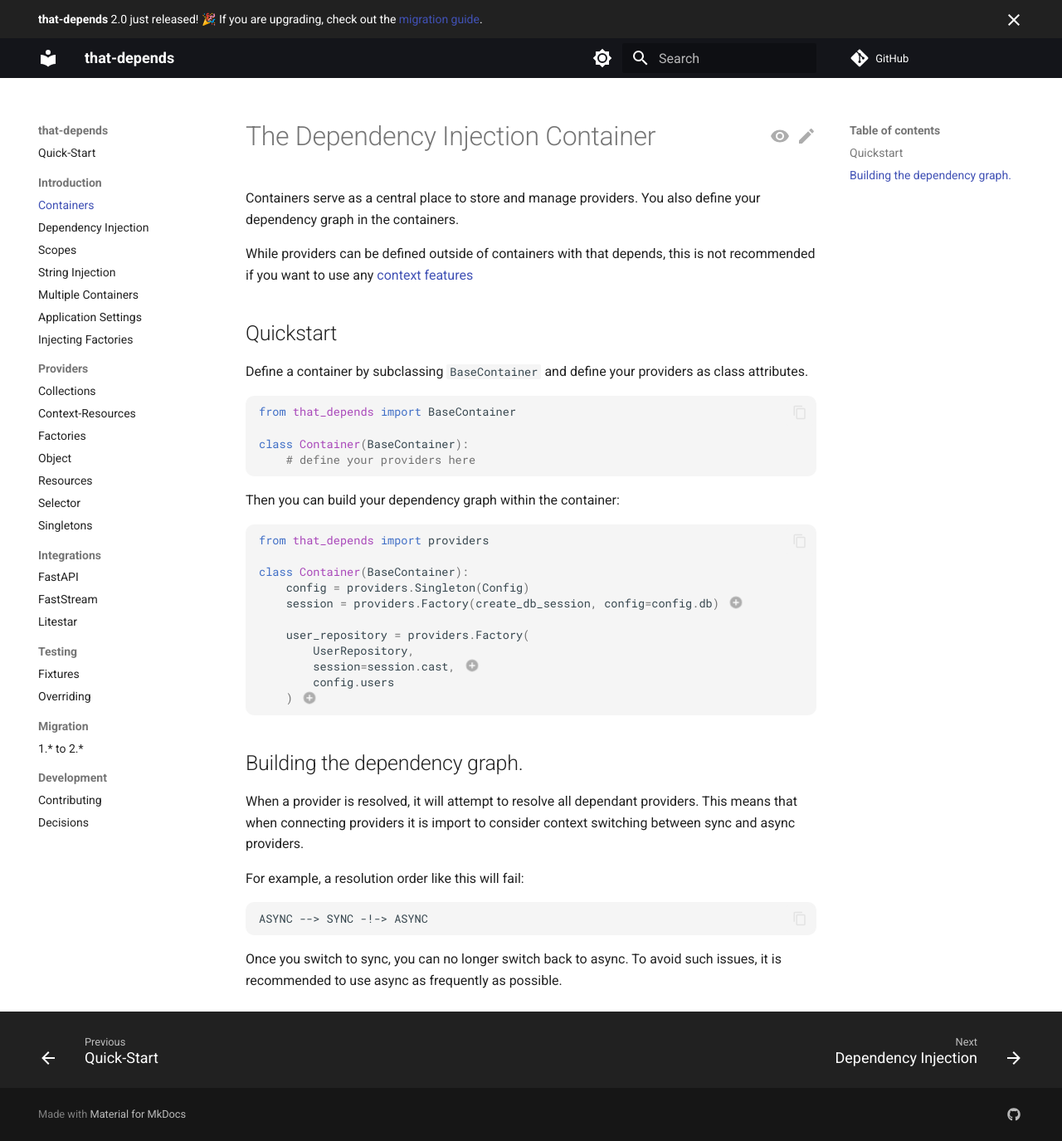
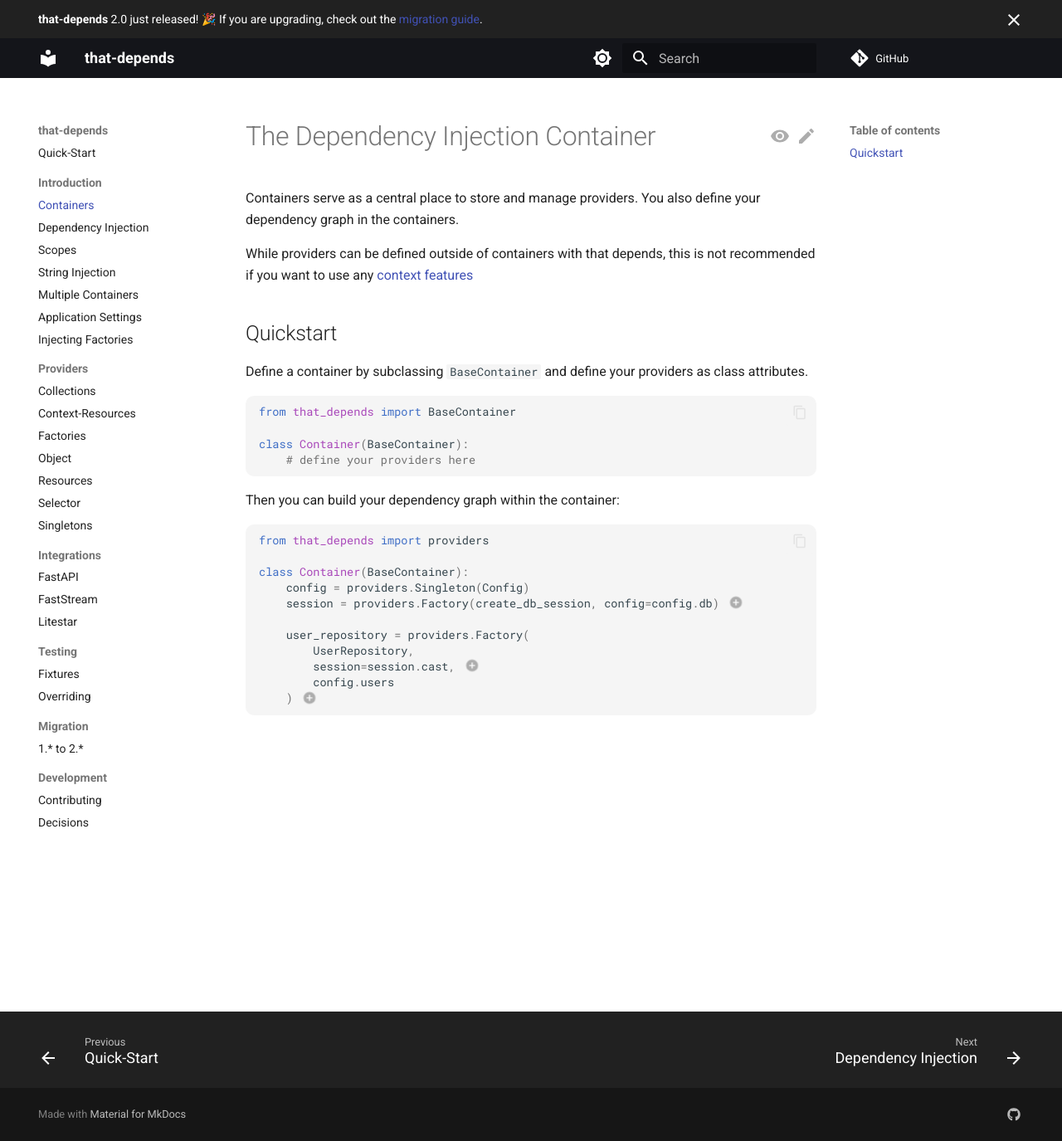
Before and after one commit to modern-python/that-depends, an MkDocs documentation site: the page built from docs/introduction/ioc-container.md, in a window 1280 px wide and 1375 px high. Shown: the whole window at 83% size. Built offline with MkDocs 1.6.1 and Material for MkDocs 9.7.7, drawn with Linux system fonts in a browser that asks for light colours; comment, search, counter and statistics services are not loaded.

Commit message:
Fixed typos and removed building the dependency graph.

````diff
--- a/docs/introduction/ioc-container.md
+++ b/docs/introduction/ioc-container.md
@@ -39,17 +39,3 @@ class Container(BaseContainer):
 as a keyword argument when resolving the `session` provider.
 2. Depends on both the session and configuration providers.
 3. Providers have the `cast` property that will change their type to the return type of their creator, use it to prevent type errors.
-
-## Building the dependency graph.
-
-When a provider is resolved, it will attempt to resolve all dependant providers.
-This means that when connecting providers it is import to consider context switching between
-sync and async providers.
-
-For example, a resolution order like this will fail:
-```
-ASYNC --> SYNC -!-> ASYNC
-```
-
-Once you switch to sync, you can no longer switch back to async.
-To avoid such issues, it is recommended to use async as frequently as possible.
````
Also changed, not shown: docs/index.md (+2 -1 lines).
